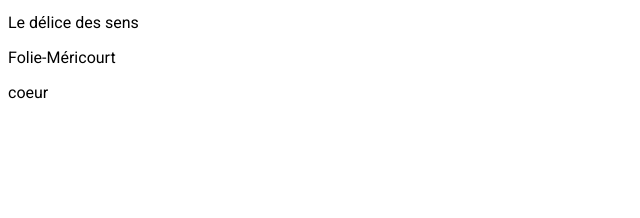
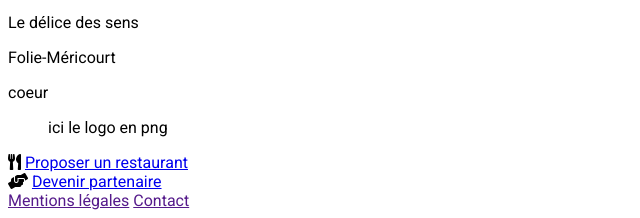
Before and after one commit to Guillaume-Gozillon/ohmyfood, a website: page index.html in a window 1280 px wide. Shown: the part 2386-2604 px from the top of the page, without its empty margins (0-640 px from the left). Before the commit the page ends 2504 px from the top, so only its background shows below. Drawn offline with Linux system fonts and the light colour scheme; a web font is replaced by a local one.

Commit message:
Adding HTML

```diff
--- a/index.html
+++ b/index.html
@@ -113,5 +113,23 @@
             </div>
         </div>
     </section>
+    <footer>
+        <dir class="footer__logo">
+            <p>ici le logo en png</p>
+        </dir>
+        <div class="footer__menu">
+            <div>
+                <i class="fas fa-utensils"></i>
+                <a href="#">Proposer un restaurant</a>
+            </div>
+            <div>
+                <i class="fas fa-hands-helping"></i>
+                <a href="#">Devenir partenaire</a>
+            </div>
+            <a href=""></a>
+            <a href="">Mentions légales</a>
+            <a href="">Contact</a>
+        </div>
+    </footer>
 </body>
 </html>
```
